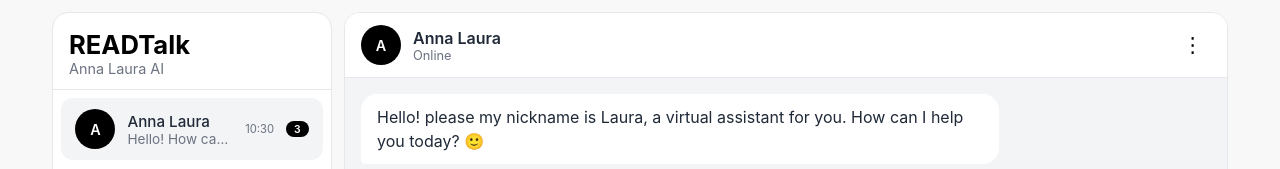
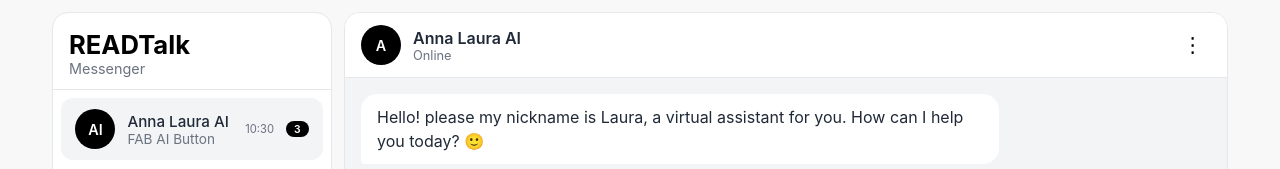
Before and after one commit to readtalk/large-language-model, a website: page public/index.html in a window 1280 px wide. Shown: the top 169 px of the page. Drawn offline with Linux system fonts and the light colour scheme.

Commit message:
Update sidebar and chat header to reflect AI name

```diff
--- a/public/index.html
+++ b/public/index.html
@@ -433,14 +433,14 @@
     <aside class="sidebar active" id="sidebar">
         <div class="sidebar-header">
             <h1>READTalk</h1>
-            <p>Anna Laura AI</p>
+            <p>Messenger</p>
         </div>
         <div class="chat-list" id="chatList">
             <div class="chat-item active" data-chat="laura">
-                <div class="avatar">A</div>
+                <div class="avatar">AI</div>
                 <div class="info">
-                    <div class="name">Anna Laura</div>
-                    <div class="last-msg">Hello! How can I help?</div>
+                    <div class="name">Anna Laura AI</div>
+                    <div class="last-msg">FAB AI Button</div>
                 </div>
                 <div class="time">10:30</div>
                 <div class="badge">3</div>
@@ -486,7 +486,7 @@
             <button class="back-btn" id="backBtn">‹</button>
             <div class="avatar">A</div>
             <div class="info">
-                <div class="name" id="chatName">Anna Laura</div>
+                <div class="name" id="chatName">Anna Laura AI</div>
                 <div class="status">Online</div>
             </div>
             <button class="menu-btn">⋮</button>
```
